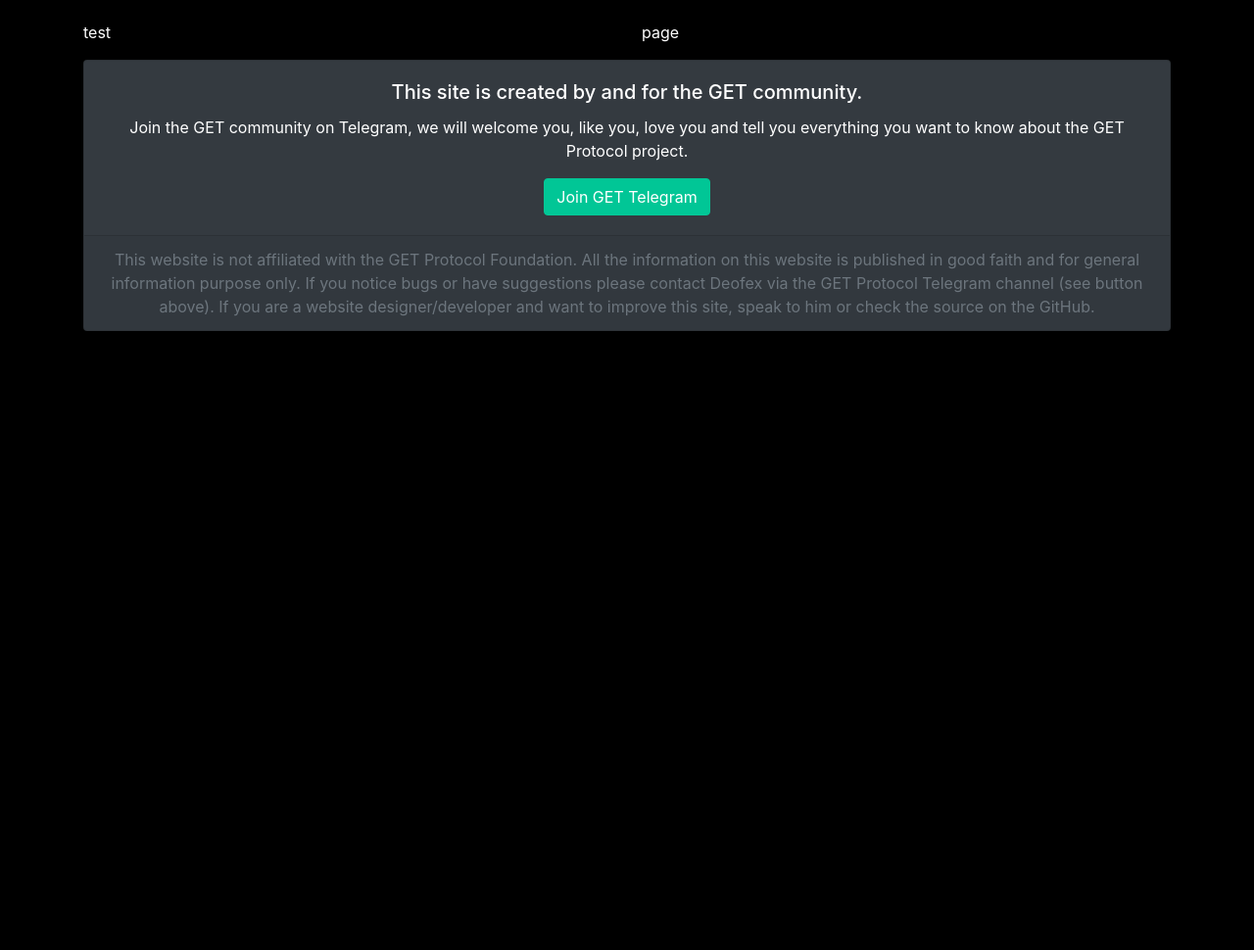
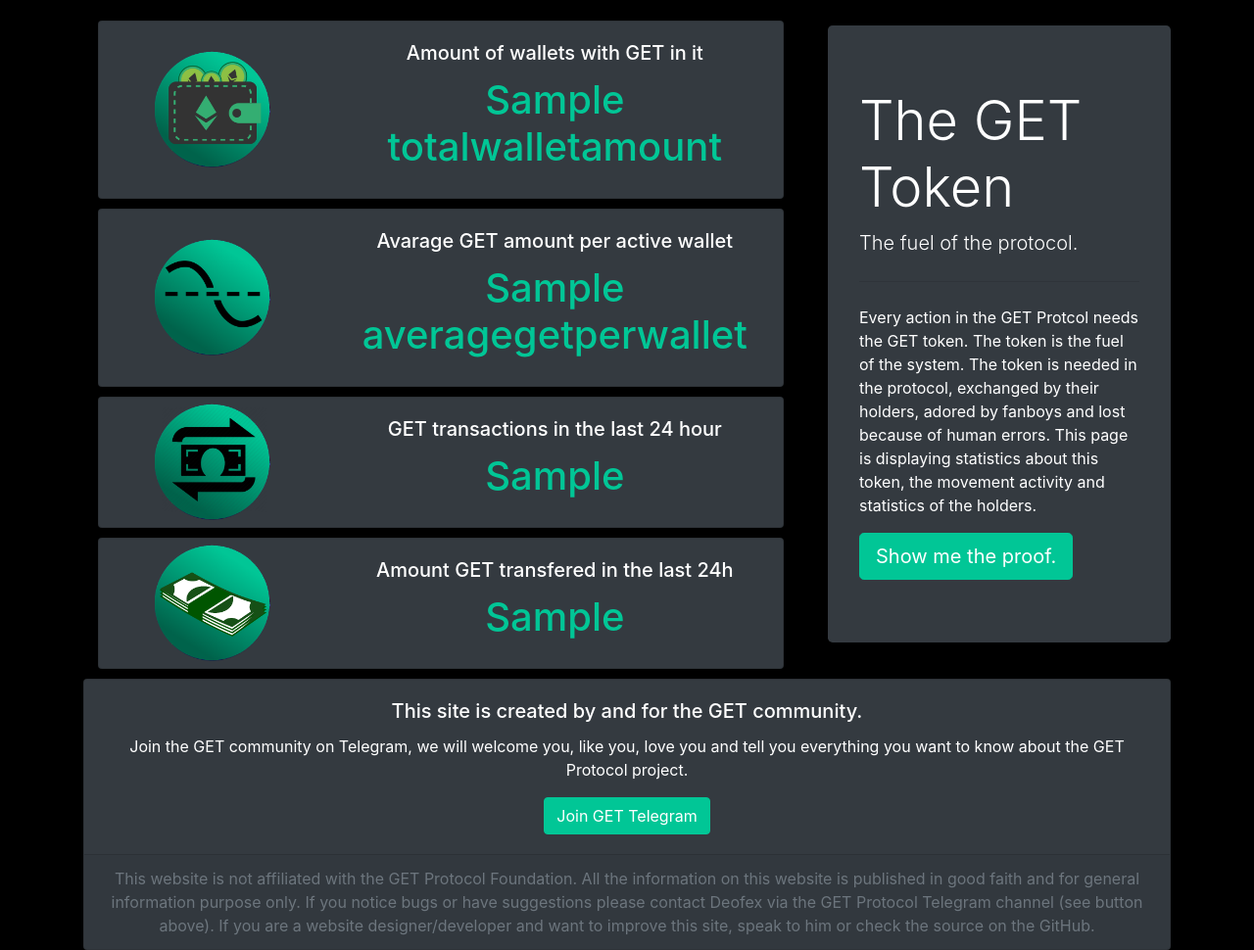
Before and after one commit to Deofex/GETStateChange, a Django app: template hodlers/templates/hodlers/hodlers.html in a window 1280 px wide. Shown: the part 59-1029 px from the top of the page at 98% size. Before the commit the page ends 397 px from the top, so only its background shows below. Run offline with Django 3.2, Linux system fonts and the light colour scheme; the template is opened without the code that fills it: most values are stand-ins (such as "Sample title", 1, 10 or a date in 2020); some libraries are stand-ins or nearby versions.

Commit message:
First numbers on holders page

```diff
--- a/hodlers/templates/hodlers/hodlers.html
+++ b/hodlers/templates/hodlers/hodlers.html
@@ -1,12 +1,98 @@
 {% extends 'shared/base.html' %}
+{% load static %}
 {% load i18n %}
 {% block content %}
-<div class="row">
+<div class="row align-items-center">
     <div class="col">
-        <p>test</p>
+        <div class="col align-items-center">
+            <div class="card graph">
+                <div class="row no-gutters align-items-center">
+                    <div class="col-md-4">
+                        <div align="center">
+                            <img src="{% static 'images/wallet.png' %}" class="card-img-middle rounded cardmid"
+                                alt="sale">
+                        </div>
+                    </div>
+                    <div class="col-md-8">
+                        <div class="card-body center">
+                            <h5 class="card-title">{% trans "Amount of wallets with GET in it" %}</h5>
+                            <h1 class=getcolor>{{totalwalletamount}}</h1>
+                        </div>
+                    </div>
+                </div>
+            </div>
+        </div>
+
+        <div class="col align-items-center">
+            <div class=" card graph">
+                <div class="row no-gutters align-items-center">
+                    <div class="col-md-4">
+                        <div align="center">
+                            <img src="{% static 'images/average.png' %}" class="card-img-middle rounded cardmid"
+                                alt="scanner">
+                        </div>
+                    </div>
+                    <div class="col-md-8 ">
+                        <div class="card-body center">
+                            <h5 class="card-title">{% trans "Avarage GET amount per active wallet" %}</h5>
+                            <h1 class=getcolor>{{averagegetperwallet}}</h1>
+                        </div>
+                    </div>
+                </div>
+            </div>
+        </div>
+
+
+        <div class="col align-items-center">
+            <div class="card graph">
+                <div class="row no-gutters align-items-center">
+                    <div class="col-md-4">
+                        <div align="center">
+                            <img src="{% static 'images/transaction.png' %}" class="card-img-middle rounded cardmid"
+                                alt="money">
+                        </div>
+                    </div>
+                    <div class="col-md-8">
+                        <div class="card-body center">
+                            <h5 class="card-title">{% trans "GET transactions in the last 24 hour" %}</h5>
+                            <h1 class=getcolor>{{gettransactions24h}}</h1>
+                        </div>
+                    </div>
+                </div>
+            </div>
+        </div>
+        <div class="col align-items-center">
+            <div class="card graph">
+                <div class="row no-gutters align-items-center">
+                    <div class="col-md-4">
+                        <div align="center">
+                            <img src="{% static 'images/amount.png' %}" class="card-img-middle rounded cardmid"
+                                alt="events">
+                        </div>
+                    </div>
+                    <div class="col-md-8">
+                        <div class="card-body center">
+                            <h5 class="card-title">{% trans "Amount GET transfered in the last 24h" %}</h5>
+                            <h1 class=getcolor>{{gettransfered24h}}</h1>
+                        </div>
+                    </div>
+                </div>
+            </div>
+        </div>
     </div>
-    <div class="col">
-        <p>page</p>
+    <div class="col-lg-4">
+        <div class="jumbotron">
+            <h1 class="display-4">{% trans "The GET Token" %}</h1>
+            <p class="lead">
+                {% trans "The fuel of the protocol." %}
+            </p>
+            <hr class="my-4">
+            <p>
+                {% trans "Every action in the GET Protcol needs the GET token. The token is the fuel of the system. The token is needed in the protocol, exchanged by their holders, adored by fanboys and lost because of human errors. This page is displaying statistics about this token, the movement activity and statistics of the holders." %}
+            </p>
+            <a class="btn btn-primary btn-lg" href="{% url 'page_statechanges' %}"
+                role="button">{% trans "Show me the proof." %}</a>
+        </div>
     </div>
 </div>
 
```
Also changed, not shown: hodlers/views.py (+26 -1 lines), hodlers/static/images/amount.png (added), hodlers/static/images/average.png (added), hodlers/static/images/transaction.png (added), hodlers/static/images/wallet.png (added).
